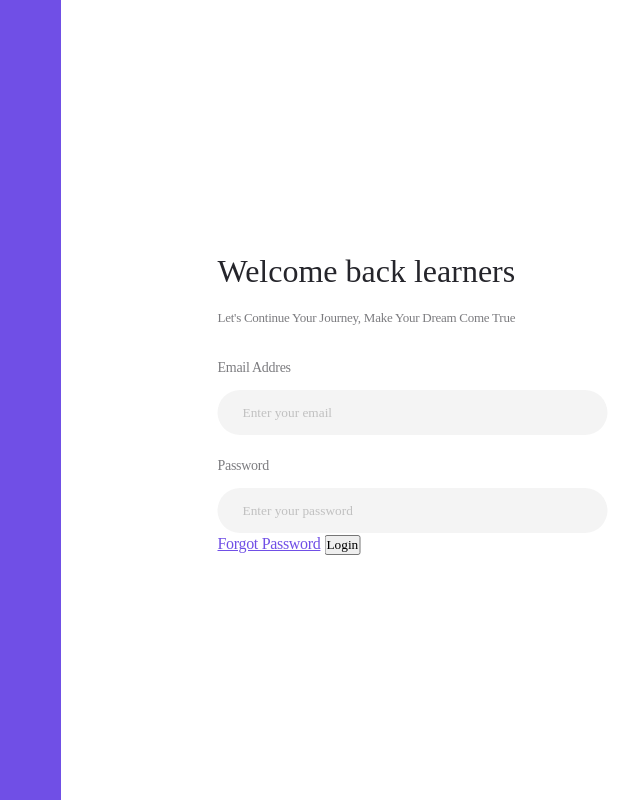
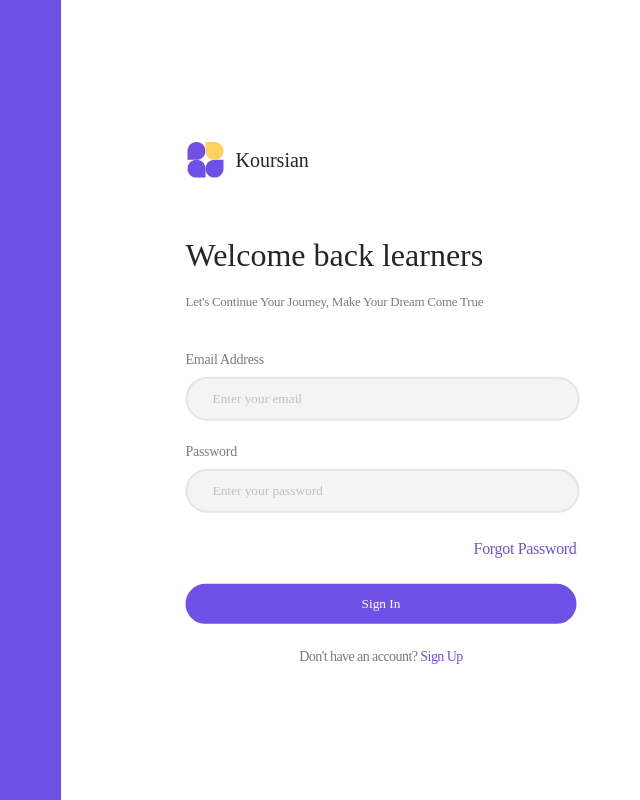
Before and after one commit to gregnathanael/mata-pelajaran-digital, a plain HTML site: page Sign-In.html in a window 1280 px wide. Shown: the whole page, without its empty margins (579-1219 px from the left). Drawn offline with Linux system fonts and the light colour scheme; a web font is replaced by a local one.

Commit message:
up style login

```diff
--- a/Sign-In.html
+++ b/Sign-In.html
@@ -14,6 +14,10 @@
 
   <div class="split right">
     <div class="center">
+      <div class="header-logo">
+        <img src="assets/logo.svg" alt="logo">
+        <span>Koursian</span>
+      </div>
       <form class="form-container" id="loginForm">
         <h2 class="header">Welcome back learners</h2>
         <p class="description">Let's Continue Your Journey, Make Your Dream Come True</p>
@@ -21,7 +25,7 @@
 
         <div class="input-semua">
           <div class="input-email">
-            <label for="email">Email Addres</label>
+            <label for="email">Email Address</label>
             <input type="email" placeholder="Enter your email" class="input-form" id="email" required>
           </div>
 
@@ -32,12 +36,13 @@
         </div>
 
         <div class="tambahan">
+          <a href="#" class="forgot-password">Forgot Password</a>
+          <button type="submit" id="submit">Sign In</button>
+        </div>
 
+        <div class="sign-up">
+          <p>Don't have an account? <span style="color:#704FE6; text-decoration: none;"><a href="register.html">Sign Up</a></span></p>
         </div>
-          <a href="#" class="forgot-password">Forgot Password</a>
-
-        <button type="submit" id="submit">Login</button>
-
     </div>
     </form>
   </div>
--- a/auth.css
+++ b/auth.css
@@ -20,7 +20,7 @@ body {
 .center {
   position: absolute;
   top: 50%;
-  left: 55%;
+  left: 50%;
   transform: translate(-50%, -50%);
   align-items: center;
 }
@@ -35,6 +35,25 @@ body {
   background-color: #fff;
 }
 
+.header-logo img {
+  width: 40px;
+}
+
+.header-logo {
+  margin-top: 7px;
+  display: flex;
+  flex-direction: row;
+  align-items: center;
+  padding: 0px;
+  gap: 10px;
+  margin-bottom: 50px;
+  font-style: normal;
+  font-weight: 500;
+  font-size: 20px;
+  line-height: 26px;
+  color: #25252B;
+}
+
 .header {
   display: flex;
   color: #25252B;
@@ -42,12 +61,13 @@ body {
   font-size: 32px;
   font-weight: 500;
   line-height: 52px;
+
 }
 
 .description {
   margin-top: 10px;
-  width: 477px;
-  height: 50px;
+  width: fit-content;
+  margin-bottom: 37px;
   font-family: 'Lufga';
   font-style: normal;
   font-weight: 500;
@@ -83,53 +103,105 @@ body {
   gap: 20px;
 }
 
-.input-email  {
+.input-email {
   display: flex;
   flex-direction: column;
-  gap: 12px;
+  gap: 7px;
 }
 
-.input-password  {
+.input-password {
   display: flex;
   flex-direction: column;
-  gap: 12px;
+  gap: 7px;
 }
 
 .form-container {
   box-sizing: border-box;
-  width: 391px;
 }
 
 .form-container input {
   width: 340px;
-  height: 25px;
+  border: 2px solid #e1e5e9;
+  outline: none;
+  height: 20px;
   padding: 10px 25px;
   border-radius: 50px;
-  border: none;
-  background: rgba(37, 37, 43, 0.05);;
+  background: rgba(37, 37, 43, 0.05);
+  ;
+  transition: all 0.2s;
 }
 
 .form-container ::placeholder {
-  opacity: 0.4;
+  opacity: 40%;
 }
 
 .form-container input:focus {
-border: none;
+  border: 2px solid #704FE6;
+  outline: none;
+}
+
+.tambahan {
+  display: flex;
+  flex-direction: column;
+  align-items: flex-end;
 }
 
 .forgot-password {
+  display: inline;
   font-family: 'Lufga';
   font-weight: 500;
   font-size: 16px;
   line-height: 21px;
+  text-align: right;
   letter-spacing: -0.02em;
   color: #704FE6;
-  padding-top: 32px;
-  padding-bottom: 32px;
+  margin-top: 25px;
+  margin-bottom: 25px;
+  cursor: pointer;
+  text-decoration: none;
+}
+
+.forgot-password:hover {
+  color: #6146c4;
+}
+
+.tambahan button {
+  box-sizing: border-box;
+  color: #fff;
+  display: flex;
+  align-items: center;
+  justify-content: center;
+  background: #704FE6;
+  border: 2px solid #704FE6;
+  border-radius: 26px;
+  width: 391px;
+  height: 40px;
+  padding: 16px;
+  transition: all 0.3s;
+  margin-bottom: 24px;
+}
+
+.tambahan button:hover {
+  background: #6146c4;
   cursor: pointer;
 }
 
-.forget-password:hover {
-  color: #6146c4;
-  text-decoration: underline;
+.sign-up p {
+  font-family: 'Lufga';
+  font-style: normal;
+  font-weight: 500;
+  font-size: 14px;
+  line-height: 18px;
+  text-align: center;
+  letter-spacing: -0.04em;
+  color: rgba(37, 37, 43, 0.6);
 }
+
+.sign-up a {
+  color: #704FE6;
+  text-decoration: none;
+}
+
+.sign-up a:hover {
+  color: #6146c4;;
+}
```
